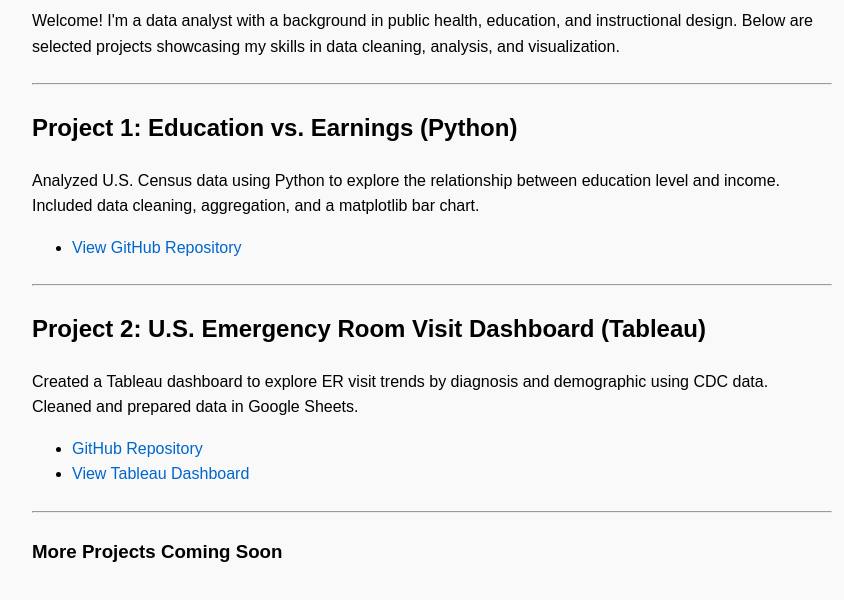
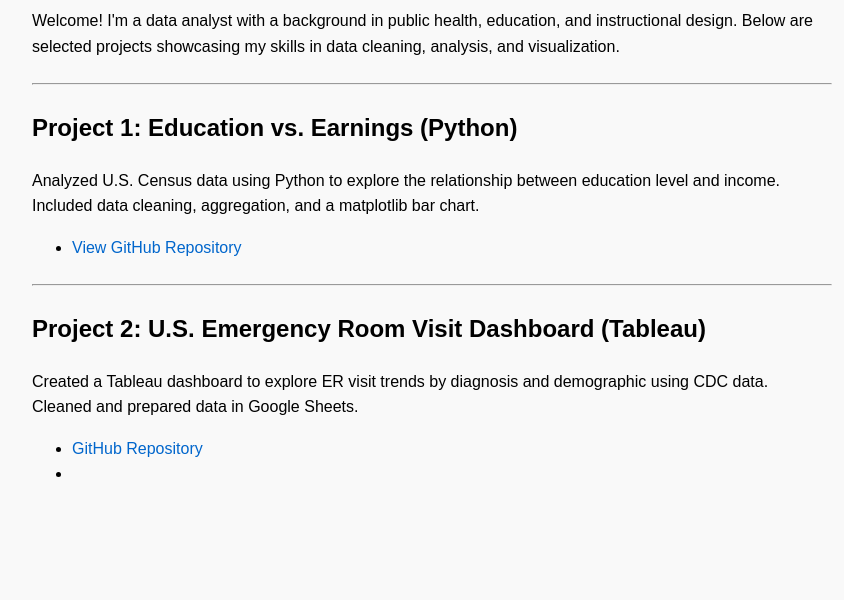
Before and after one commit to rmerritt347/RMerrittportfolioDA, a plain HTML site: page index.html in a window 1280 px wide. Shown: the part 126-726 px from the top of the page, without its empty margins (208-1052 px from the left). Drawn offline with Linux system fonts and the light colour scheme.

Commit message:
Update index.html

```diff
--- a/index.html
+++ b/index.html
@@ -57,12 +57,4 @@
       <a href="https://github.com/rmerritt347/er-visits-dashboard" target="_blank">GitHub Repository</a>
     </li>
     <li>
-      <a href="https://public.tableau.com/app/profile/rasheeda.merritt/viz/U_S_EmergencyDepartmentVisitTrends2016/Dashboard1" target="_blank">View Tableau Dashboard</a>
-    </li>
-  </ul>
-
-  <hr />
-
-  <h3>More Projects Coming Soon</h3>
-</body>
-</html>
+      <a href="https://public.tableau.com/app/p
```
